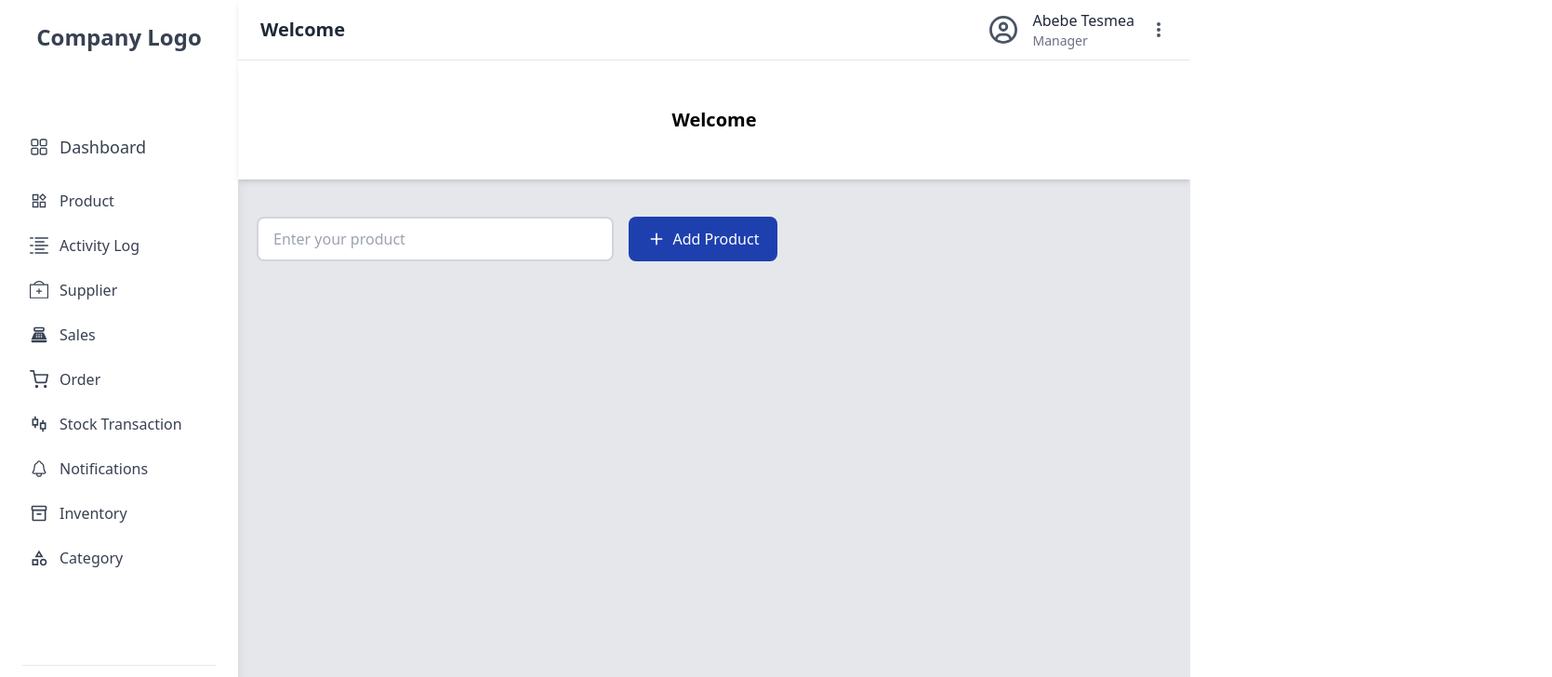
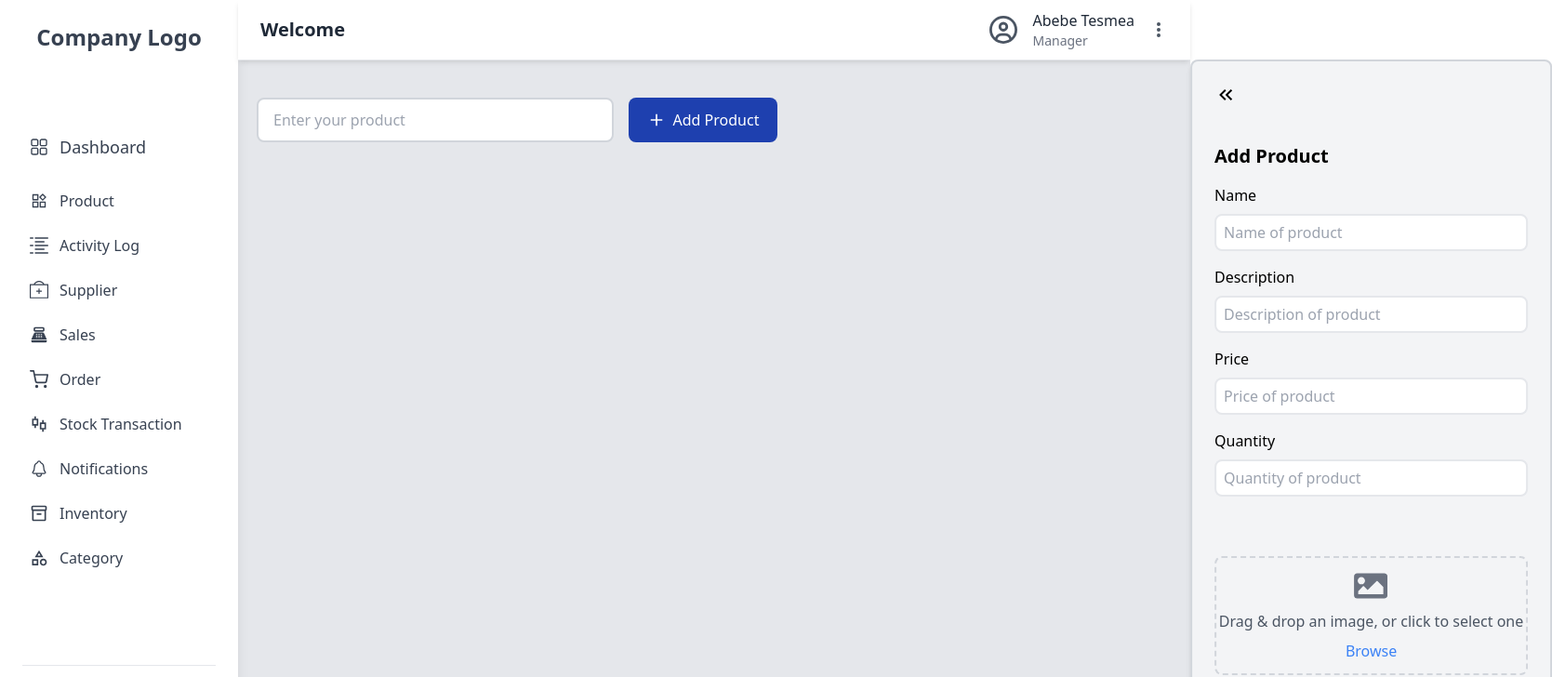
Before and after one commit to nahom-zenebe/Advanced-Inventory-Management-System, a React (Create React App) app in the folder frontend/: page /ManagerDashboard/product in a window 1280 px wide. Shown: the top 728 px of the page at 93% size, 1669 px wide, since content can reach past the window. Built offline with nearby package versions, Linux system fonts and the light colour scheme.

Commit message:
adding form for adding product

```diff
--- a/frontend/src/Components/Sidebar.jsx
+++ b/frontend/src/Components/Sidebar.jsx
@@ -10,7 +10,7 @@ import { Link } from 'react-router-dom';
 
 function Sidebar() {
   return (
-    <div className="flex flex-col w-64 bg-white text-black min-h-screen p-6 shadow-lg">
+    <div className="flex flex-col w-64 bg-white text-black min-h-screen p-6 shadow-lg ">
       <h1 className="text-2xl font-bold text-center text-gray-700 mb-10">Company Logo</h1>
 
       <nav className="space-y-4">
--- a/frontend/src/pages/Productpage.jsx
+++ b/frontend/src/pages/Productpage.jsx
@@ -1,26 +1,210 @@
-import React from 'react';
+import React, { useEffect, useState } from 'react';
 import TopNavbar from '../Components/TopNavbar';
 import { IoMdAdd } from "react-icons/io";
+import { MdKeyboardDoubleArrowLeft } from "react-icons/md"; // Import the back/remove icon
+import { useDispatch, useSelector } from "react-redux";
+import { Addproduct, getallproducts } from '../features/productSlice';
+import { FaImage } from "react-icons/fa";
+import toast from 'react-hot-toast';
 
 function Productpage() {
+  const { getallproduct, isproductadd } = useSelector((state) => state.product);
+  const dispatch = useDispatch();
+  const [name, setname] = useState("");
+  const [Price, setPrice] = useState("");
+  const [quantity, setquantity] = useState("");
+  const [Description, setDescription] = useState("");
+  const [isFormVisible, setIsFormVisible] = useState(false);
+  const [selectedFile, setSelectedFile] = useState(null);
+  const [isDragOver, setIsDragOver] = useState(false);
+
+  useEffect(() => {
+    dispatch(getallproducts);
+  }, [dispatch]);
+
+
+  const productData={
+    name, Description, Price, quantity
+  }
+  const submitproduct = async (event) => {
+    event.preventDefault();
+
+    dispatch(Addproduct(productData))
+      .unwrap()
+      .then(() => {
+        toast.success("Product added successfully");
+      })
+      .catch((error) => {
+        toast.error("Product add unsuccessful");
+      });
+  };
+
+  const handleAddProductClick = () => {
+    setIsFormVisible(!isFormVisible);
+  };
+
+  const handleRemoveForm = () => {
+    setIsFormVisible(false);
+  };
+
+  const handleFileChange = (event) => {
+    const file = event.target.files[0];
+    if (file) {
+      setSelectedFile(file);
+    }
+  };
+
+  const handleDrop = (event) => {
+    event.preventDefault();
+    const file = event.dataTransfer.files[0];
+    if (!file) {
+      toast.error("Error, file not found");
+    }
+    setIsDragOver(false);
+
+    const reader = new FileReader();
+    reader.readAsDataURL(file);
+
+    reader.onload = async () => {
+      const base64Image = reader.result;
+      setSelectedFile(base64Image);
+      try {
+        toast.success('Profile updated successfully');
+      } catch (error) {
+        console.error('Error uploading image:', error);
+        toast.error('Failed to upload image. Please try again.');
+      }
+    };
+  };
+
+  const handleDragOver = (event) => {
+    event.preventDefault();
+    setIsDragOver(true);
+  };
+
+  const handleDragLeave = () => {
+    setIsDragOver(false);
+  };
+
   return (
     <div>
       <TopNavbar />
 
-      <div className="bg-white w-full h-32 flex items-center justify-center shadow-md">
-        <h1 className="text-xl font-semibold">Welcome</h1>
-      </div>
-
-      <div className="mt-10 ml-5">
+      <div className="mt-10 ml-5 h-full">
         <div className="flex items-center space-x-4">
           <input
             type="text"
             className="w-full md:w-96 h-12 pl-4 pr-12 border-2 border-gray-300 rounded-lg focus:outline-none focus:border-blue-500 transition-colors duration-200"
             placeholder="Enter your product"
           />
-          <button className="bg-blue-800 flex items-center justify-center text-white w-40 h-12 rounded-lg hover:bg-blue-700 transition duration-200 px-4">
+          <button
+            onClick={handleAddProductClick}
+            className="bg-blue-800 flex items-center justify-center text-white w-40 h-12 rounded-lg hover:bg-blue-700 transition duration-200 px-4"
+          >
             <IoMdAdd className="text-xl mr-2" /> Add Product
           </button>
+        </div>
+
+        <div
+          className={`${
+            isFormVisible ? 'translate-x-0 right-1' : 'translate-x-full'
+          } absolute top-10 bg-gray-100 right-0  h-svh transform transition-all duration-500 ease-in-out mt-6 p-6 border-2 border-gray-300 rounded-lg shadow-md`}
+        >
+          <div className="text-right">
+            <MdKeyboardDoubleArrowLeft
+              onClick={handleRemoveForm}
+              className="cursor-pointer text-2xl text-black"
+            />
+          </div>
+
+          <h1 className="text-xl mt-10 font-semibold mb-4">Add Product</h1>
+
+
+            <div className="mb-4">
+              <label>Name</label>
+              <input
+                value={name}
+                onChange={(e) => setname(e.target.value)}
+                type="text"
+                placeholder="Name of product"
+                required
+                className="w-full h-10 px-2 border-2 rounded-lg mt-2"
+              />
+            </div>
+
+            <div className="mb-4">
+              <label>Description</label>
+              <input
+                value={Description}
+                onChange={(e) => setDescription(e.target.value)}
+                type="text"
+                placeholder="Description of product"
+                required
+                className="w-full h-10 px-2 border-2 rounded-lg mt-2"
+              />
+            </div>
+
+            <div className="mb-4">
+              <label>Price</label>
+              <input
+                type="number"
+                value={Price}
+                onChange={(e) => setPrice(e.target.value)}
+                placeholder="Price of product"
+                required
+                className="w-full h-10 px-2 border-2 rounded-lg mt-2"
+              />
+            </div>
+
+            <div className="mb-4">
+              <label>Quantity</label>
+              <input
+                type="number"
+                value={quantity}
+                onChange={(e) => setquantity(e.target.value)}
+                placeholder="Quantity of product"
+                required
+                className="w-full h-10 px-2 border-2 rounded-lg mt-2"
+              />
+            </div>
+
+            <div className="mb-4">
+              <div
+                className={`w-full mt-16 h-32 border-2 border-dashed ${
+                  isDragOver ? 'border-blue-500' : 'border-gray-300'
+                } rounded-lg flex flex-col items-center justify-center transition-colors duration-200`}
+                onDrop={handleDrop}
+                onDragOver={handleDragOver}
+                onDragLeave={handleDragLeave}
+              >
+                <FaImage className="text-4xl text-gray-500 mb-2 " />
+                <p className="text-gray-600 text-center">
+                  {selectedFile
+                    ? selectedFile.name
+                    : 'Drag & drop an image, or click to select one'}
+                </p>
+                <input
+                  type="file"
+                  className="hidden "
+                  id="fileInput"
+                  onChange={handleFileChange}
+                />
+                <label
+                  htmlFor="fileInput"
+                  className="text-blue-500 cursor-pointer mt-2"
+                >
+                  Browse
+                </label>
+              </div>
+            </div>
+
+            <button
+              onClick={submitproduct }
+              className="bg-blue-800 text-white w-full h-12 rounded-lg hover:bg-blue-700 mt-4"
+            >
+              {isproductadd ? "Adding product..." : "Add Product"}
+            </button>
+
         </div>
       </div>
     </div>
```
Also changed, not shown: 1 other file (tests, documents, lock files or other folders).
